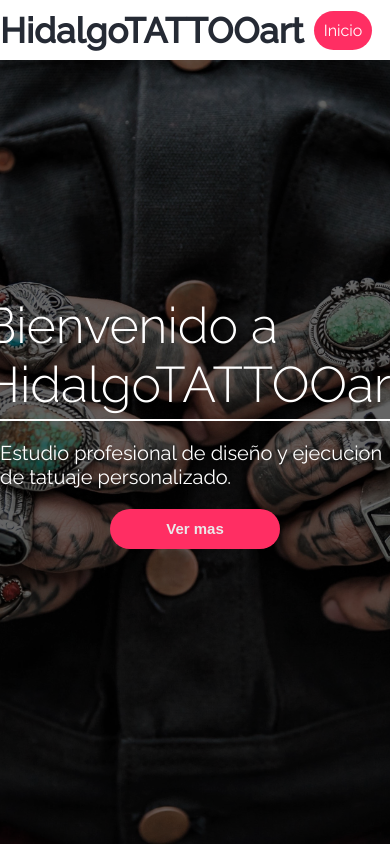
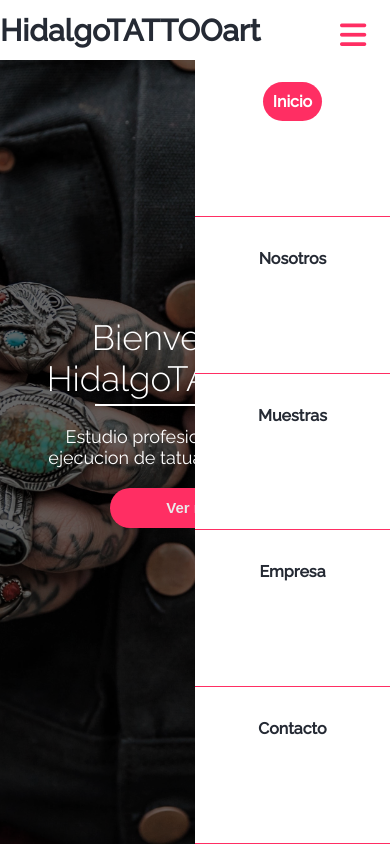
Before and after one commit to JoseArevaloMaxi/HidalgoTATTOOart, a plain HTML site: page index.html in a window 390 px wide. Shown: the top 847 px of the page. Drawn offline with Linux system fonts and the light colour scheme.

Commit message:
menu responsive en CSS listo

```diff
--- a/CSS/estilo.css
+++ b/CSS/estilo.css
@@ -18,6 +18,25 @@ body {
     overflow-x: hidden;
     font-family: 'Raleway', sans-serif;
 }
+.gotop{
+    width: 50px;
+    height: 50px;
+    position: fixed;
+    z-index:100;
+    bottom: 10vh;
+    left: 0;
+    padding-top: 5px;
+    text-align: center;
+    font-size: 30px;
+    color: black;
+    border-radius: 50%;
+    background:linear-gradient(to top,var(--red),transparent);
+}
+.gotop:hover {
+    cursor: pointer;
+    background:linear-gradient(to top,var(--blue),transparent);
+    z-index: 100;
+}
 /** Generals**/
 /**navigation menu**/
 .header{
@@ -30,12 +49,12 @@ body {
     left: 0;
     width: 100%;
     height: 60px;
+    min-height: 60px;
     background: #fff;
-
     display: flex;
     justify-content: space-between;
     align-items: center;
-    z-index: 100;
+    z-index: 9999;
 }
 
 .menu .logo-box {
@@ -73,7 +92,7 @@ body {
     background-color: var(--red);
     color: white;
 }
-.list-li a:hover{
+.list-li:hover > a{
     background-color: var(--red);
     color: white;
 }
@@ -92,6 +111,7 @@ body {
     background-attachment: fixed;
     background-position: center;
     background-size: cover;
+    z-index: 101;
 
 }
 .img_header-welcome{
@@ -110,6 +130,7 @@ body {
     font-size: 50px;
     color: white;
     font-weight: 200;
+    text-align: center;
 }
 .img-header hr{
     width: 400px;
@@ -122,6 +143,7 @@ body {
     font-size: 20px;
     color: white;
     margin-top: 20px;
+    text-align: center;
 }
 .img-header .img_header-godown{
     width: 170px;
@@ -585,3 +607,71 @@ body {
     align-self: flex-start;
 }
 /**Formulary-Footer**/
+
+/**Media Query**/
+
+@media only screen and (max-width:790px){
+    .menu{
+        display: flex;
+    }
+
+    .btn-menu > .fa-bars{
+        display: block;
+        position: absolute;
+        right: 20px ;
+        top: 0px;
+        font-size: 30px;
+        padding: 20px;
+        color: var(--red);
+        cursor: pointer;
+        width: 50px;
+        height: 50px;
+    }
+
+    .list-conteiner{
+        display:flex;
+        top: 60px;
+        width: 100%;
+        height: calc(100vh - 60px);
+        height: 100vh;
+    }
+    .list-ul{
+        height: calc(100vh - 60px);
+        width: 50vw;
+        top:60px;
+        right: 0px;
+        position: absolute;
+        display: flex;
+        flex-direction: column;
+        background: white;
+    }
+    .list-ul .list-li{
+        width: 100%;
+        font-size: 50px;
+        font-weight: 700;
+        border-bottom: 1px solid var(--red);
+        flex-grow: 1;
+    }
+
+    .img_header-welcome{
+        display: flex;
+        flex-direction: column;
+        text-align: center;
+    }
+
+    .img-header .img_header-welcome h2{
+        font-size: 35px;
+    }
+    .img-header .img_header-welcome hr{
+        width: 200px;
+    }
+    .img-header .img_header-welcome p{
+        width: 300px;
+        font-size: 18px;
+    }
+
+    .header .menu .logo-box h1 a{
+        font-size: 30px;
+    }
+
+}
--- a/index.html
+++ b/index.html
@@ -13,6 +13,12 @@
 </head>
 
 <body>
+    <!--Go top-->
+    <div class="gotop">
+        <span><i class="fas fa-chevron-up"></i></span>
+    </div>
+
+
     <!-- Navegation Menu -->
     <header class="header">
         <nav class="menu">
```
